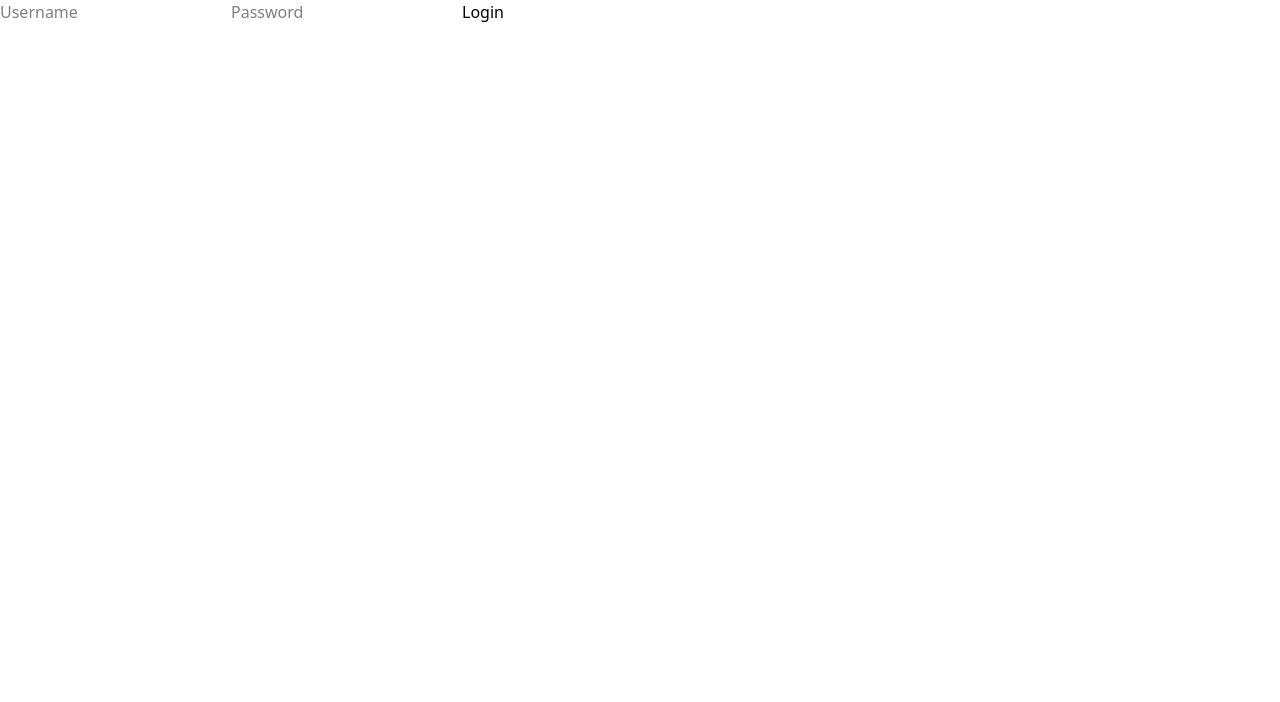
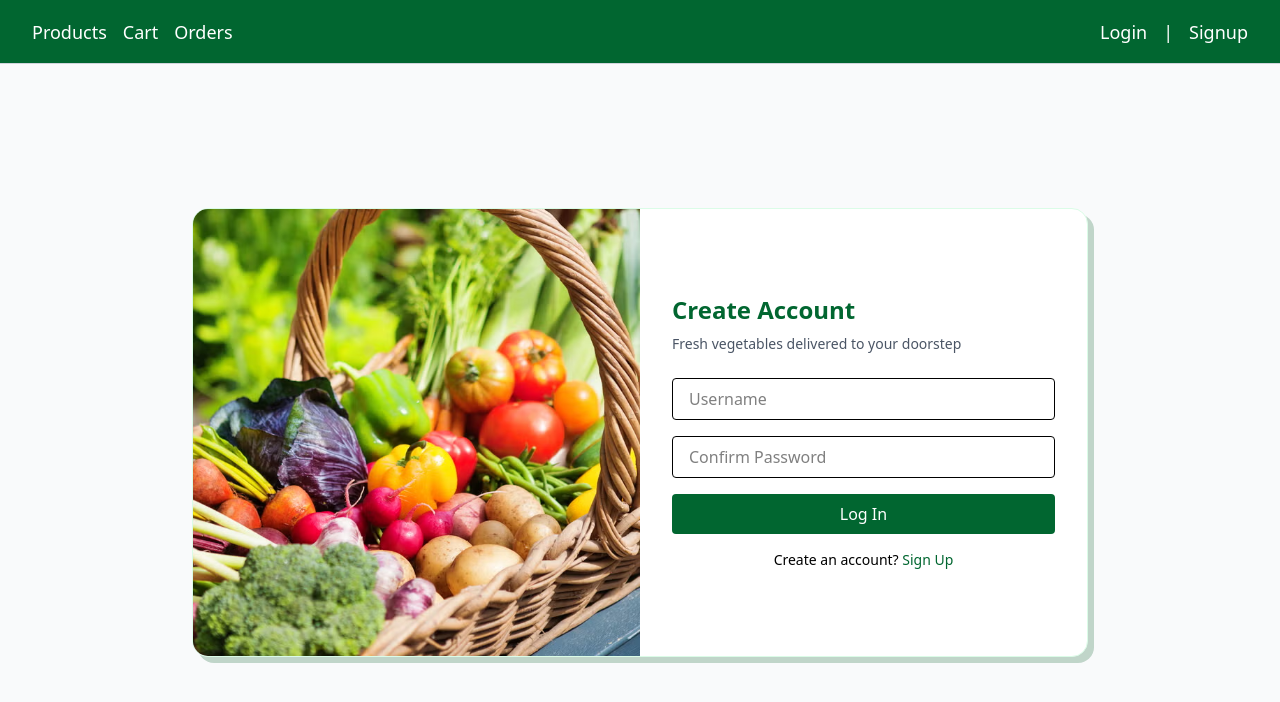
Before and after one commit to nidhi2931/Vegetable_ECart_Frontend, a React (Vite) app: page /login in a window 1280 px wide. Shown: the top 702 px of the page. Built offline with nearby package versions, Linux system fonts and the light colour scheme.

Commit message:
LoginPage is done

```diff
--- a/src/pages/Login.jsx
+++ b/src/pages/Login.jsx
@@ -1,13 +1,18 @@
 import {useState,useContext} from "react";
 import api from "../api/axios";
 import { AuthContext } from "../context/AuthContext";
+import CardImage from "../assets/Login_Signup_Image.jpg";
+import Navbar from "../components/Navbar";
 
 
 export default function Login(){
     const {login} = useContext(AuthContext);
     const [form,setForm] = useState({username:"",password:""});
 
+      const handleChange=(e)=>{
+        setForm({...form,[e.target.name]:e.target.value});
 
+    };
     const handleSubmit = async(e) =>{
         e.preventDefault();
         const res = await api.post('auth/login/',form);
@@ -16,10 +21,63 @@ export default function Login(){
     };
 
     return(
-        <form onSubmit={handleSubmit}>
-            <input placeholder="Username" onChange={(e)=>setForm({...form,username:e.target.value})} />
-            <input type="password" placeholder="Password" onChange={(e)=>setForm({...form,password:e.target.value})} />
-            <button>Login</button>
-        </form>
+
+        <div>
+            <Navbar />
+
+            <div className="h-[calc(100vh-4rem)] flex items-center justify-center bg-gray-50 overflow-hidden relative">
+
+                {/* CARD */}
+                <div className="grid grid-cols-1 md:grid-cols-2 bg-white rounded-2xl overflow-hidden border border-green-100 shadow-[6px_6px_0px_rgba(22,101,52,0.25)] max-w-4xl w-full max-h-[85vh]">
+
+
+                    {/* LEFT IMAGE */}
+                    <div className="hidden md:block">
+                        <img src={CardImage} alt="Vegetables" className="h-full w-full object-cover"/>
+                    </div>
+
+
+                    {/* RIGHT FORM */}
+                <div className="p-8 flex flex-col justify-center">
+                    <h2 className="text-2xl font-bold text-green-800 mb-2">
+                        Create Account
+                    </h2>
+                    <p className="text-sm text-gray-600 mb-6">
+                        Fresh vegetables delivered to your doorstep
+                    </p>
+
+
+
+                    <form onSubmit={handleSubmit} className="space-y-4">
+                        <input name="username" placeholder="Username"
+                         className="w-full px-4 py-2 border rounded focus:ring-2 focus:ring-screen-600 outline-none"
+                         onChange={handleSubmit} />
+                        <input
+                            type="password"
+                            name="password2"
+                            placeholder="Confirm Password"
+                            onChange={handleChange}
+                            className="w-full px-4 py-2 border rounded focus:ring-2 focus:ring-green-600 outline-none"
+                            />
+                            <button
+                                type="submit"
+                                className="w-full bg-green-800 text-white py-2 rounded hover:bg-green-900 transition"
+                            >
+                                Log In
+                            </button>
+                    </form>
+                     <p className="text-sm text-center mt-4">
+                        Create an account?{" "}
+                        <span
+                        onClick={() => navigate("/signup")}
+                        className="text-green-800 cursor-pointer hover:underline"
+                        >
+                        Sign Up
+                        </span>
+                    </p>
+                </div>
+                 </div>
+            </div>
+        </div>
     );
 }
```
